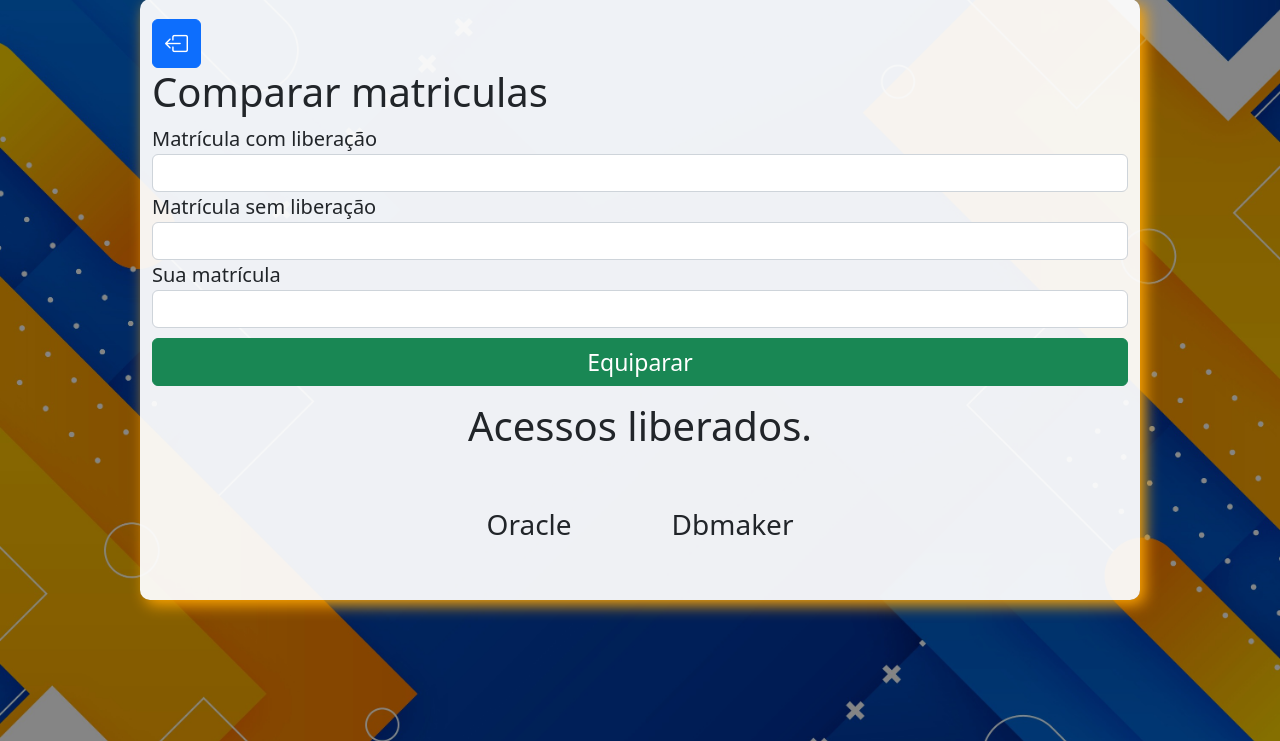
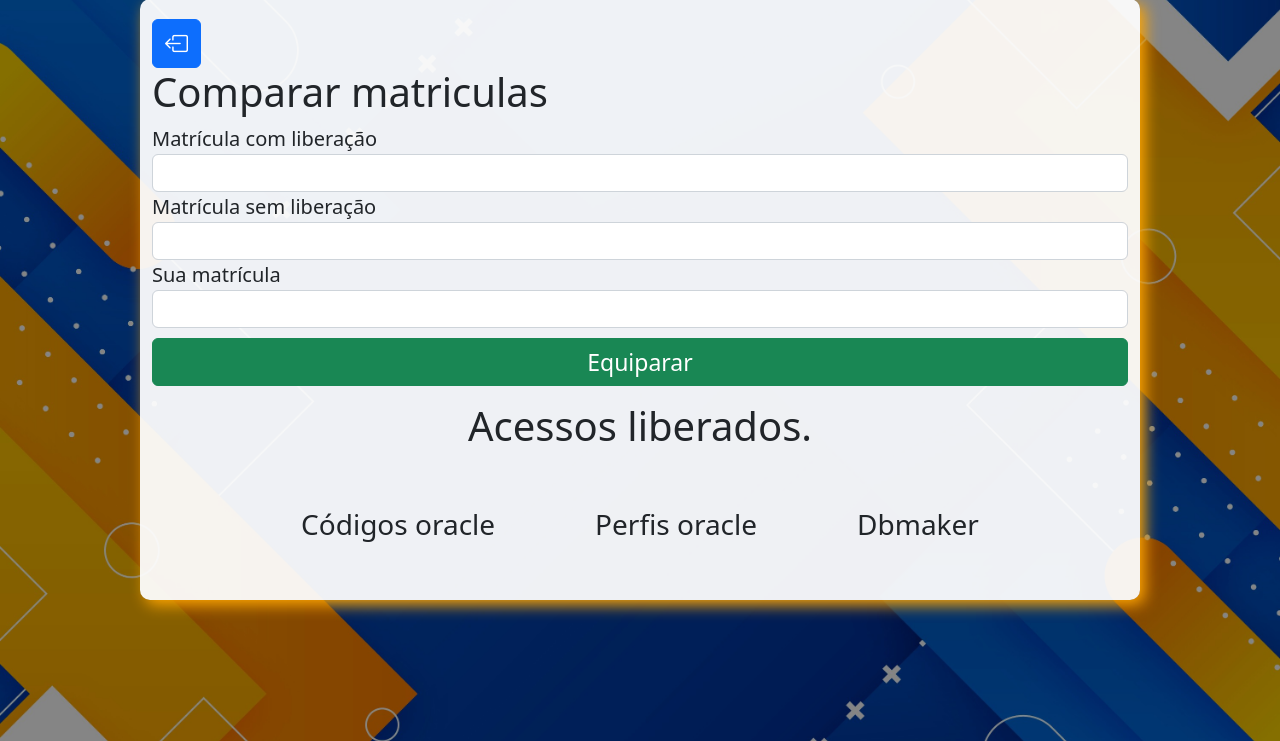
Before and after one commit to guhzoide/Suporte_Balaroti, a Django app: page /comparar in a window 1280 px wide. Shown: the part 21-762 px from the top of the page. Run offline with Django 5.2, Linux system fonts and the light colour scheme; the visitor is signed in with stand-in values (Sample User, id 1).

Commit message:
Adicionado novas informações
Adicionado uma nova coluna na tela de equiparação de matriculas para identificar o código de liberação para cada perfil liberado no oracle

```diff
--- a/apps/usuarios/helpers.py
+++ b/apps/usuarios/helpers.py
@@ -136,7 +136,7 @@ class LiberarMatricula():
 
         connection.commit()
         connection.close()
-        return perfis, dbmaker, texto
+        return perfis, oracle, dbmaker, texto
 
     def liberar(usuario_lib, usuario_efetua_liberacao):
         try:
--- a/apps/usuarios/views.py
+++ b/apps/usuarios/views.py
@@ -21,8 +21,8 @@ def comparar(request):
             usuario_com_lib=form['usuario_com_lib'].value()
             usuario_sem_lib=form['usuario_sem_lib'].value()
             usuario_efetua_liberacao=form['usuario_efetua_liberacao'].value()
-            perfis, dbmaker, texto = LiberarMatricula.comparacao(usuario_com_lib, usuario_sem_lib, usuario_efetua_liberacao)
-        return render(request, 'usuarios/comparacao.html', {"form": form, 'perfis': perfis, 'dbmaker': dbmaker, 'texto': texto})
+            perfis, oracle, dbmaker, texto = LiberarMatricula.comparacao(usuario_com_lib, usuario_sem_lib, usuario_efetua_liberacao)
+        return render(request, 'usuarios/comparacao.html', {"form": form, 'perfis': perfis, 'oracle': oracle, 'dbmaker': dbmaker, 'texto': texto})
     return render(request, 'usuarios/comparacao.html', {"form": form})
 
 def liberarVendas(request):
--- a/templates/usuarios/comparacao.html
+++ b/templates/usuarios/comparacao.html
@@ -29,7 +29,13 @@
             </div>
             <div class="liberacoes_realizadas">
                 <div class="oracle">
-                    <h3>Oracle</h3>
+                    <h3>Códigos oracle</h3>
+                    {% for liberacao in oracle %}
+                    <p>{{ liberacao }}</p>
+                    {% endfor %}
+                </div>
+                <div class="oracle">
+                    <h3>Perfis oracle</h3>
                     {% for liberacao in perfis %}
                     <p>{{ liberacao }}</p>
                     {% endfor %}
```
Also changed, not shown: projec_images/equiparacao_de_matriculas.png.
